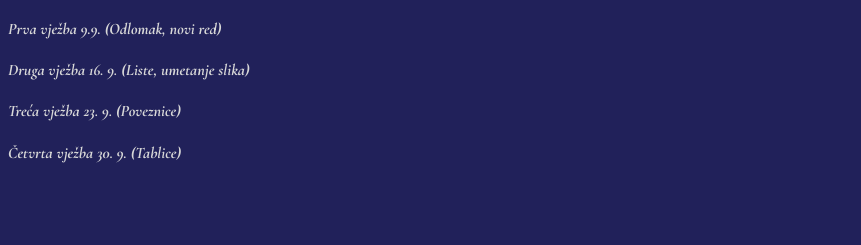
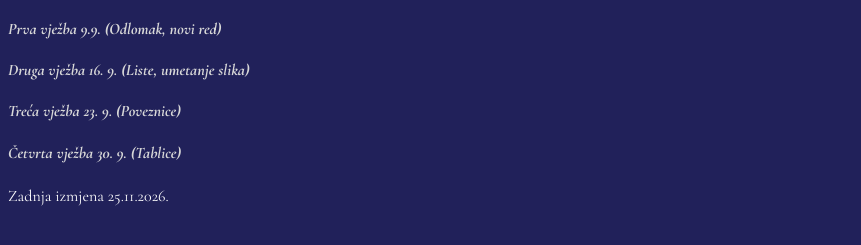
Before and after one commit to Gabrijel-Mader/SJWIP, a plain HTML site: page index.html in a window 1280 px wide. Shown: the part 63-308 px from the top of the page, without its empty margins (0-861 px from the left). Drawn offline with nearby package versions, Linux system fonts and the light colour scheme.

Commit message:
Dodaj paragraf

```diff
--- a/index.html
+++ b/index.html
@@ -14,5 +14,7 @@
     <h4><a href="vjezba3.html">Treća vježba 23. 9. (Poveznice)</a></h4>
     <h4><a href="vjezba4.html">Četvrta vježba 30. 9. (Tablice)</a></h4>
 
+    <p>Zadnja izmjena 25.11.2026.</p>
+
 </body>
 </html>
```
